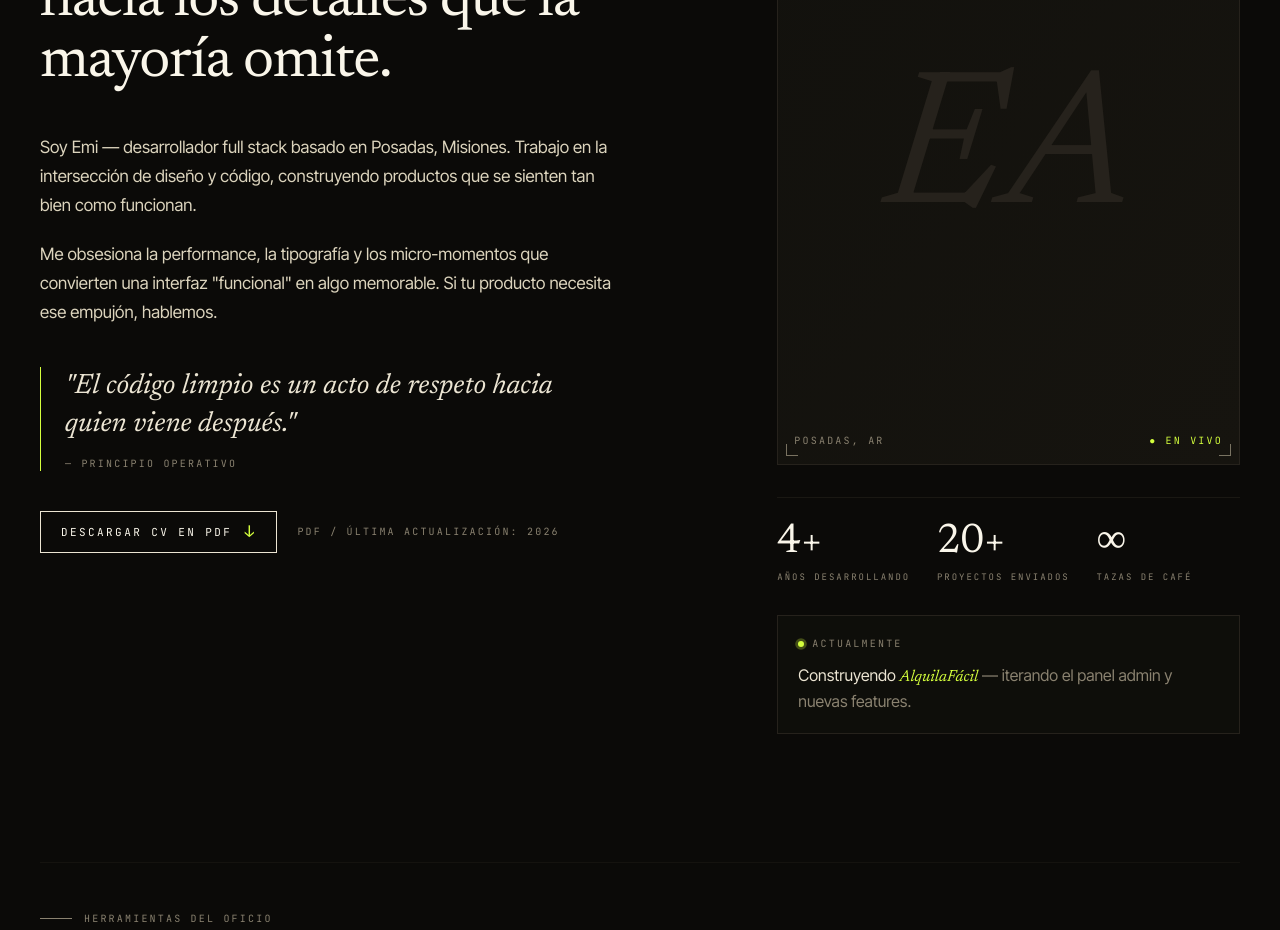
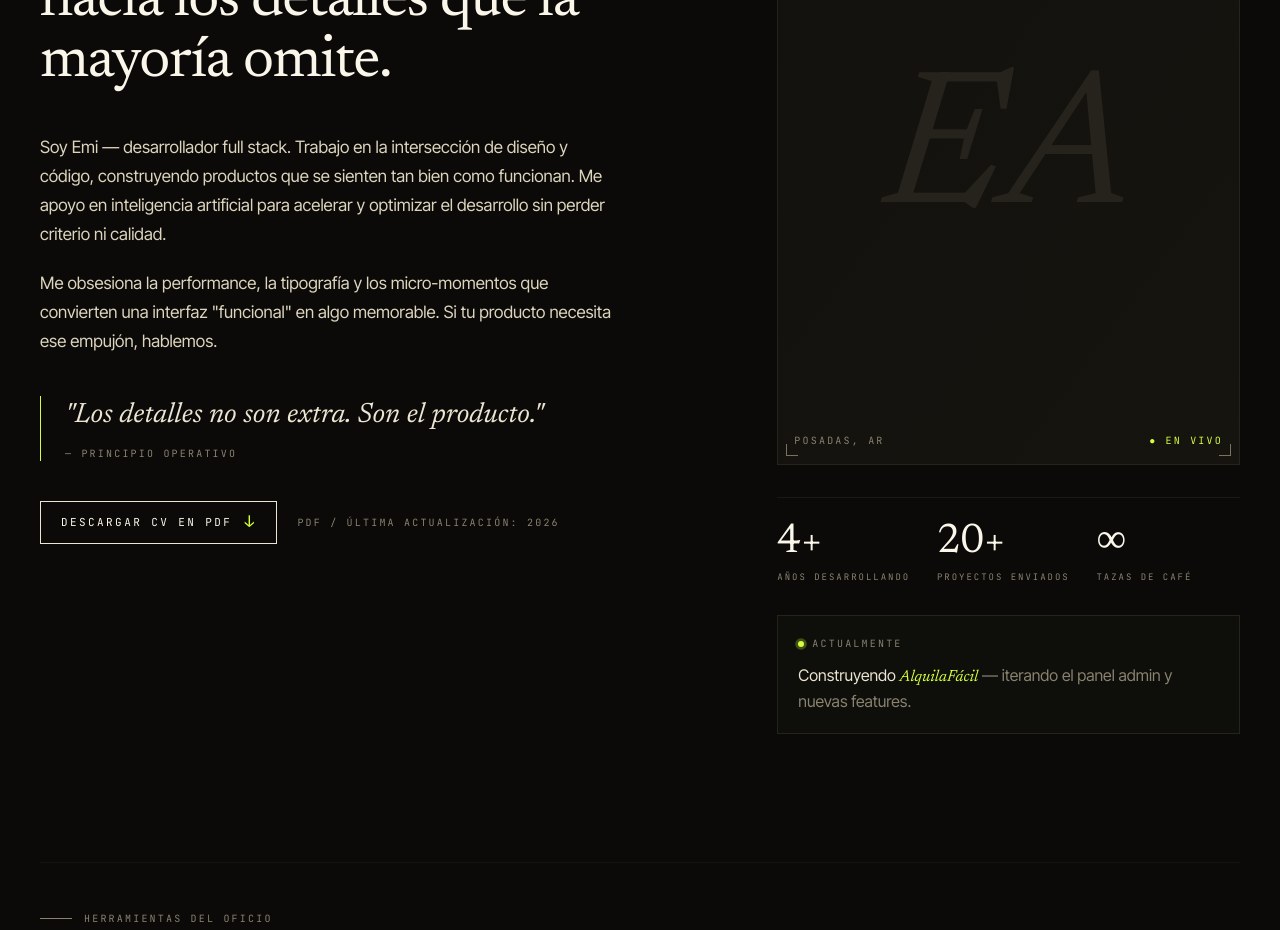
Before and after one commit to EmiAndz/Portfolio, a React (Vite) app: page / in a window 1280 px wide. Shown: the part 1580-2510 px from the top of the page. Built offline with nearby package versions, Linux system fonts and the light colour scheme.

Commit message:
About: nueva bio (menciona uso de IA) y nuevo quote operativo

```diff
--- a/src/i18n/dictionary.js
+++ b/src/i18n/dictionary.js
@@ -34,10 +34,10 @@ export const dict = {
       headlineB: 'en partes iguales',
       headlineC: ', con un sesgo claro hacia los detalles que la mayoría omite.',
       bio1:
-        'Soy Emi — desarrollador full stack basado en Posadas, Misiones. Trabajo en la intersección de diseño y código, construyendo productos que se sienten tan bien como funcionan.',
+        'Soy Emi — desarrollador full stack. Trabajo en la intersección de diseño y código, construyendo productos que se sienten tan bien como funcionan. Me apoyo en inteligencia artificial para acelerar y optimizar el desarrollo sin perder criterio ni calidad.',
       bio2:
         'Me obsesiona la performance, la tipografía y los micro-momentos que convierten una interfaz "funcional" en algo memorable. Si tu producto necesita ese empujón, hablemos.',
-      quote: '"El código limpio es un acto de respeto hacia quien viene después."',
+      quote: '"Los detalles no son extra. Son el producto."',
       quoteFooter: '— Principio operativo',
       cvButton: 'Descargar CV en PDF',
       cvMeta: 'PDF / Última actualización: 2026',
@@ -145,10 +145,10 @@ export const dict = {
       headlineB: 'in equal parts',
       headlineC: ', with a clear bias toward the details most people skip.',
       bio1:
-        "I'm Emi — a full stack developer based in Posadas, Misiones. I work at the intersection of design and code, building products that feel as good as they work.",
+        "I'm Emi — a full stack developer. I work at the intersection of design and code, building products that feel as good as they work. I leverage AI to speed up and optimize development without losing judgment or quality.",
       bio2:
         'I am obsessed with performance, typography, and the micro-moments that turn a "functional" interface into something memorable. If your product needs that push, let us talk.',
-      quote: '"Clean code is an act of respect toward whoever comes next."',
+      quote: '"Details are not extras. They are the product."',
       quoteFooter: '— Operating principle',
       cvButton: 'Download CV as PDF',
       cvMeta: 'PDF / Last updated: 2026',
```
